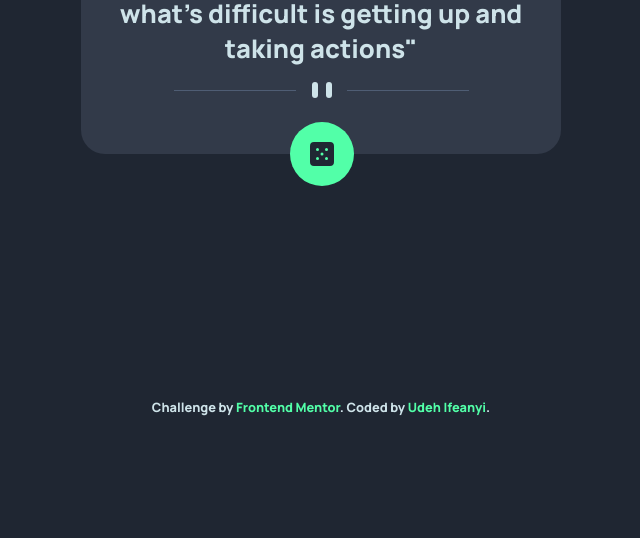
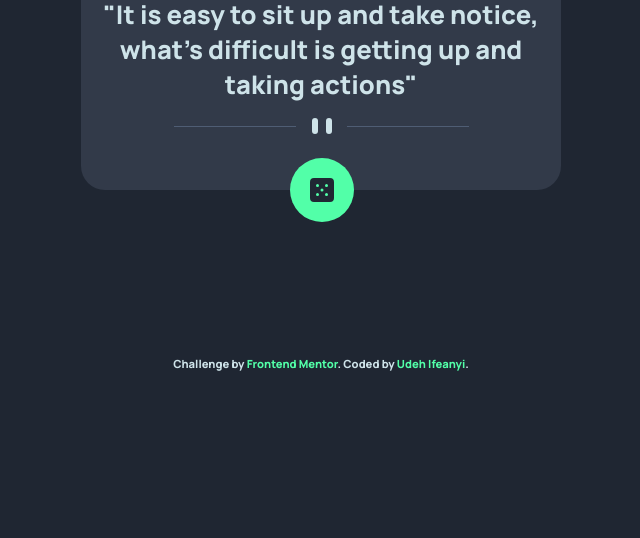
Before and after one commit to Ifescohub/advice-generator, a plain HTML site: page index.html in a window 1280 px wide. Shown: the part 262-800 px from the top of the page, without its empty margins (319-959 px from the left). Drawn offline with Linux system fonts and the light colour scheme.

Commit message:
reviced commit

```diff
--- a/index.html
+++ b/index.html
@@ -2,7 +2,7 @@
 <html lang="en">
 <head>
   <meta charset="UTF-8">
-  <meta name="viewport" content="width=device-width, initial-scale=1.0"> <!-- displays site properly based on user's device -->
+  <meta name="viewport" content="width=device-width, initial-scale=1.0">
 
   <link rel="icon" type="image/png" sizes="32x32" href="./images/favicon-32x32.png">
 
--- a/styles.css
+++ b/styles.css
@@ -7,23 +7,28 @@
     --Grayish-Blue: hsl(217, 19%, 38%);
     --Dark-Grayish-Blue: hsl(217, 19%, 24%);
     --Dark-Blue: hsl(218, 23%, 16%);
+
+    --fs-1: clamp(1rem, 4vw, 2rem);
+    --fs-2: clamp(0.9rem, 5vw, 1.6rem);
 }
 
 *{
     box-sizing: border-box;
     margin: 0;
     padding: 0;
+    max-width: 100%;
 }
 
 body{
     background-color: var(--Dark-Blue);
     color: var(--Light-Cyan);
     text-align: center;
-    display: grid;
-    place-items: center;
+    display: flex;
+    flex-direction: column;
+    justify-content: space-evenly;
     height: 100vh;
     font-family: 'Manrope', sans-serif;
-    font-size: 1.6rem;
+    font-size: var(--fs-2);
     font-weight: 800;
 }
 
@@ -41,6 +46,7 @@ h1{
     color: var(--Neon-Green);
     text-transform: uppercase;
     padding-block: 1rem;
+    font-size: var(--fs-1)
 }
 
 .mobile-divider{
@@ -49,12 +55,12 @@ h1{
 
 .dice{
     background-color: var(--Neon-Green);
-    width: 3rem;
+    width: 4rem;
     aspect-ratio: 1;
     display: flex;
     justify-content: center;
     align-items: center;
-    padding: 1rem 2rem;
+    padding: 1rem;
     border-radius: 50%;
     cursor: pointer;
     position: absolute;
@@ -68,7 +74,7 @@ h1{
 
 
 footer{
-    font-size: 0.8rem;
+    font-size: 0.7rem;
     margin: 0 auto;
     color: var(--Light-Cyan);
 }
```
Also changed, not shown: 2 other files.
